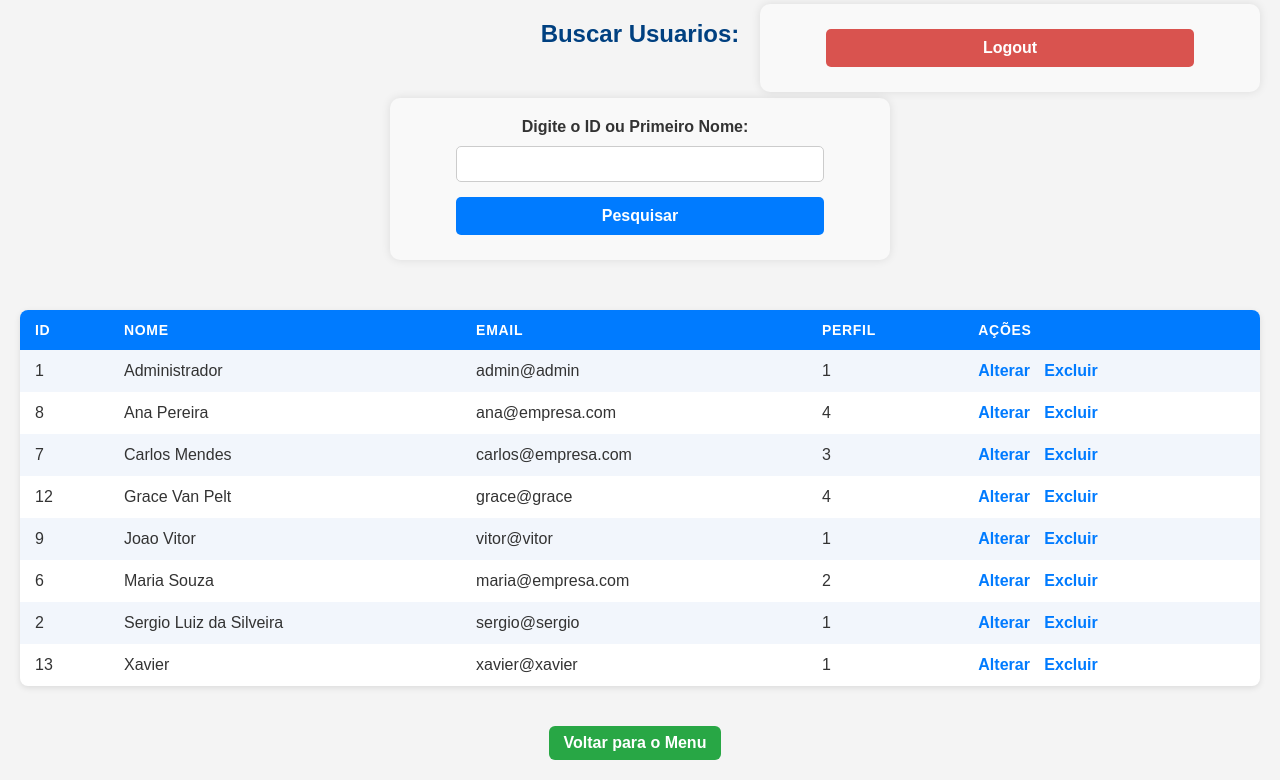
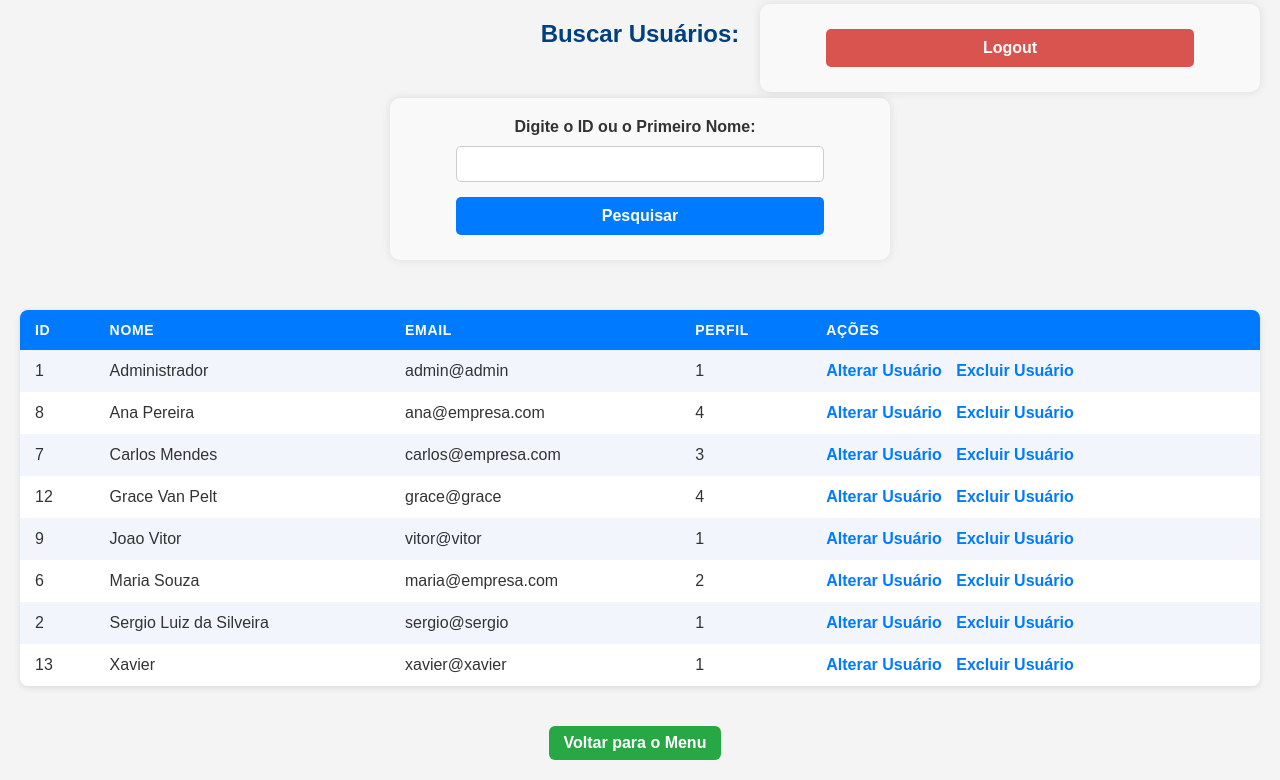
Before and after one commit to CaioBattisti/Prova_CaioLuizBattisti, a PHP site: page /buscar_usuario.php in a window 1280 px wide. Shown: the part 68-848 px from the top of the page. Run offline with PHP 8.4, Linux system fonts and the light colour scheme; a user stored in the database is signed in; data comes from the database, SQL or seed files in the repository.

Commit message:
save53
Arrumando erros de ortografia.

```diff
--- a/buscar_usuario.php
+++ b/buscar_usuario.php
@@ -73,7 +73,7 @@ $usuarios = $stmt->fetchAll(PDO::FETCH_ASSOC);
 <head>
     <meta charset="UTF-8">
     <meta name="viewport" content="width=device-width, initial-scale=1.0">
-    <title>Buscar Usuario</title>
+    <title>Buscar Usuários</title>
     <link rel="stylesheet" href="Estilo/style.css">
     <link rel="stylesheet" href="Estilo/styles.css">
 </head>
@@ -96,7 +96,7 @@ $usuarios = $stmt->fetchAll(PDO::FETCH_ASSOC);
     </nav>
 
     <div style="position: relative; text-align: center; margin: 20px 0;">
-        <h2 style="margin: 0;">Buscar Usuarios:</h2>
+        <h2 style="margin: 0;">Buscar Usuários:</h2>
         <div class="logout" style="position: absolute; right: 0; top: 100%; transform: translateY(-50%);">
             <form action="logout.php" method="POST">
                 <button type="submit">Logout</button>
@@ -105,7 +105,7 @@ $usuarios = $stmt->fetchAll(PDO::FETCH_ASSOC);
     </div>
 
     <form action="buscar_usuario.php" method="POST">
-        <label for="busca">Digite o ID ou Primeiro Nome:</label>
+        <label for="busca">Digite o ID ou o Primeiro Nome:</label>
         <input type="text" id="busca" name="busca">
         <button type="submit">Pesquisar</button>
     </form>
@@ -126,14 +126,14 @@ $usuarios = $stmt->fetchAll(PDO::FETCH_ASSOC);
                 <td><?= htmlspecialchars($usuario['email']) ?></td>
                 <td><?= htmlspecialchars($usuario['id_perfil']) ?></td>
                 <td>
-                    <a href="alterar_usuario.php?id=<?= htmlspecialchars($usuario['id_usuario']) ?>">Alterar</a>
-                    <a href="excluir_usuario.php?id=<?= htmlspecialchars($usuario['id_usuario']) ?>" onclick="return confirm('Tem Certeza que deseja Excluir esse Usuario?')">Excluir</a>
+                    <a href="alterar_usuario.php?id=<?= htmlspecialchars($usuario['id_usuario']) ?>">Alterar Usuário</a>
+                    <a href="excluir_usuario.php?id=<?= htmlspecialchars($usuario['id_usuario']) ?>" onclick="return confirm('Tem Certeza que deseja Excluir esse Usuario?')">Excluir Usuário</a>
                 </td>
             </tr>
         <?php endforeach; ?>
         </table>
     <?php else: ?>
-        <p>Nenhum Usuario Encontrado.</p>
+        <p>Nenhum Usuário Encontrado.</p>
     <?php endif; ?>
 
     <?php if ($_SERVER["REQUEST_METHOD"] == "POST" && !empty($_POST['busca'])): ?>
--- a/excluir_usuario.php
+++ b/excluir_usuario.php
@@ -97,7 +97,7 @@ if(isset($_GET['id']) && is_numeric($_GET['id'])) {
     </nav>
 
     <div style="position: relative; text-align: center; margin: 20px 0;">
-        <h2 style="margin: 0;">Alterar Usuarios:</h2>
+        <h2 style="margin: 0;">Excluir Usuários:</h2>
         <div class="logout" style="position: absolute; right: 0; top: 10%; transform: translateY(-75%);">
             <form action="logout.php" method="POST">
                 <button type="submit">Logout</button>
```
